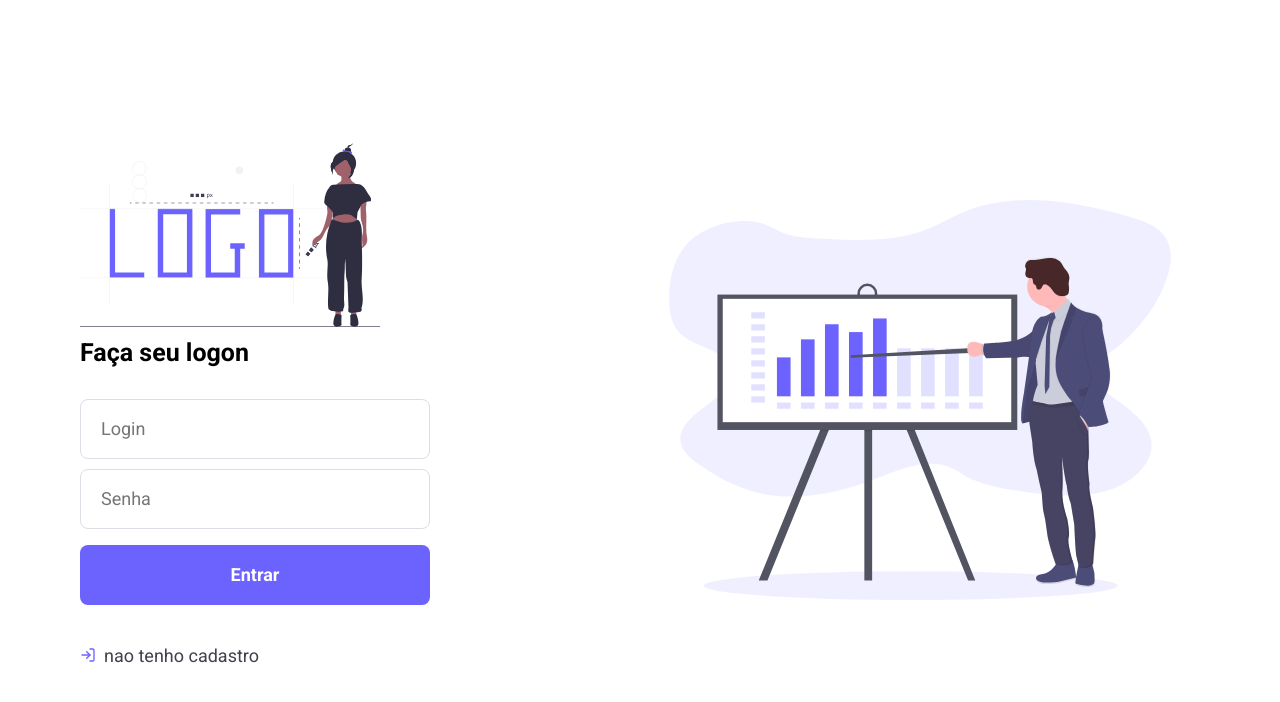
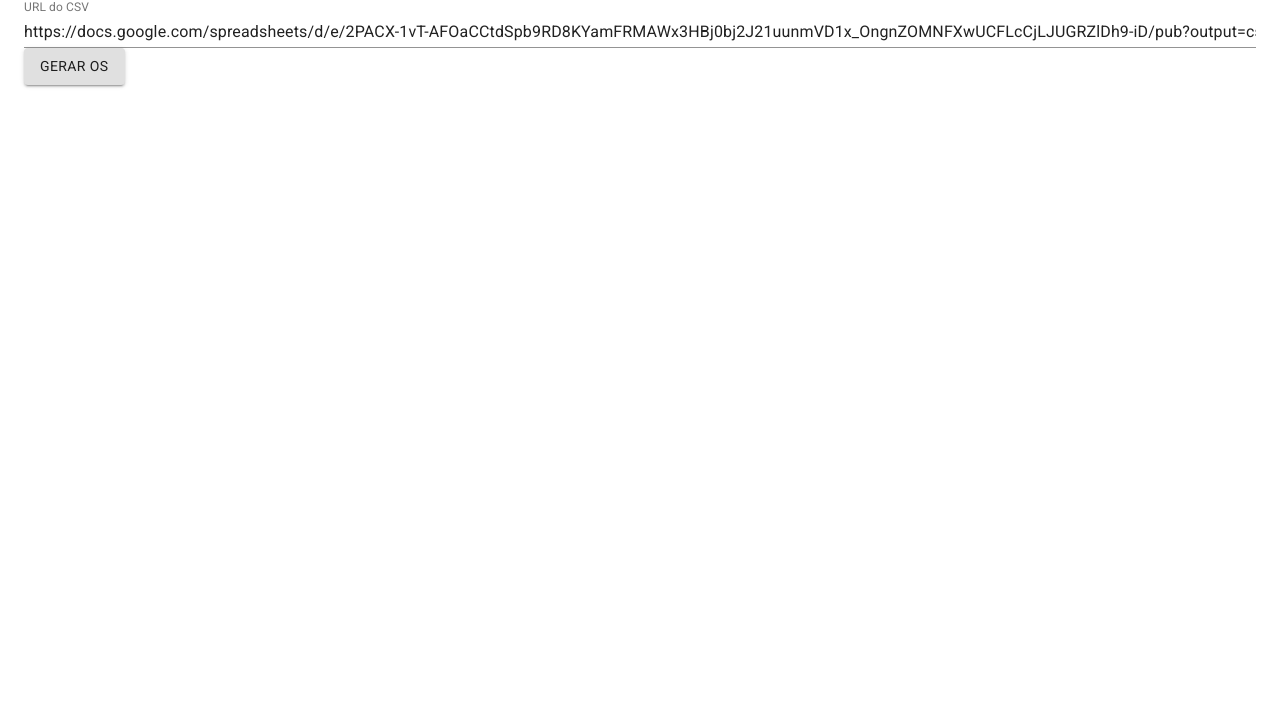
Before and after one commit to FeliciLab/gestao-ventiladores-front, a React (Create React App) app: page / in a window 1280 px wide. Shown: the top 702 px of the page. Built offline with nearby package versions, Linux system fonts and the light colour scheme.

Commit message:
Alterando a rota raíz para ir diretamente ao componente de impressão

```diff
--- a/src/router.js
+++ b/src/router.js
@@ -25,7 +25,8 @@
 const Routes = () => (
   <BrowserRouter>
     <Switch>
-      <Route path="/" exact component={Logon} />
+      {/*<Route path="/" exact component={Logon} />*/}
+      <Route path="/" exact component={OsPrinter} />
       <Route path="/register" component={Register} />
       <Route path="/osprinter" component={OsPrinter} />
       <Route path="/osprint" component={OsPrint} />
```
